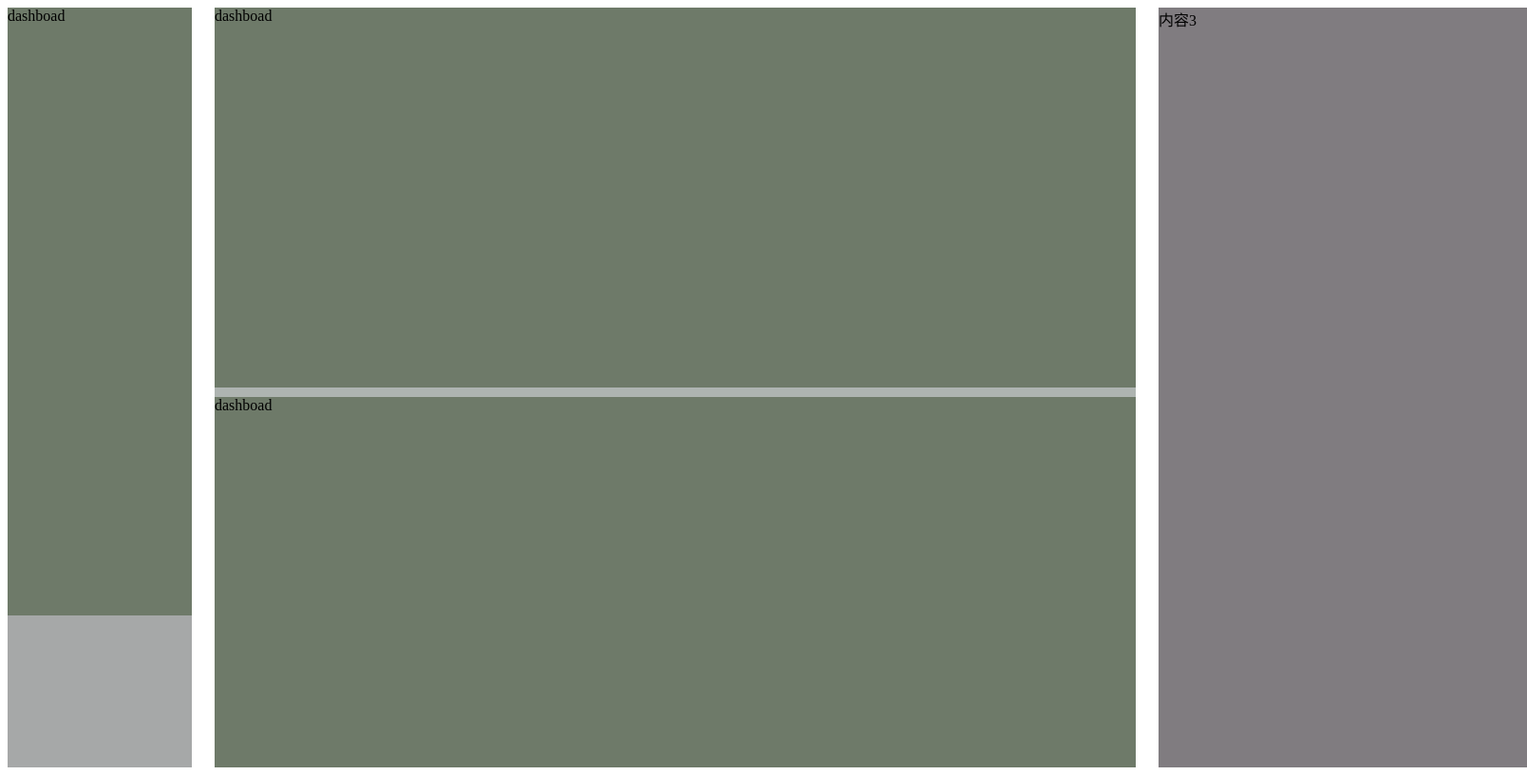
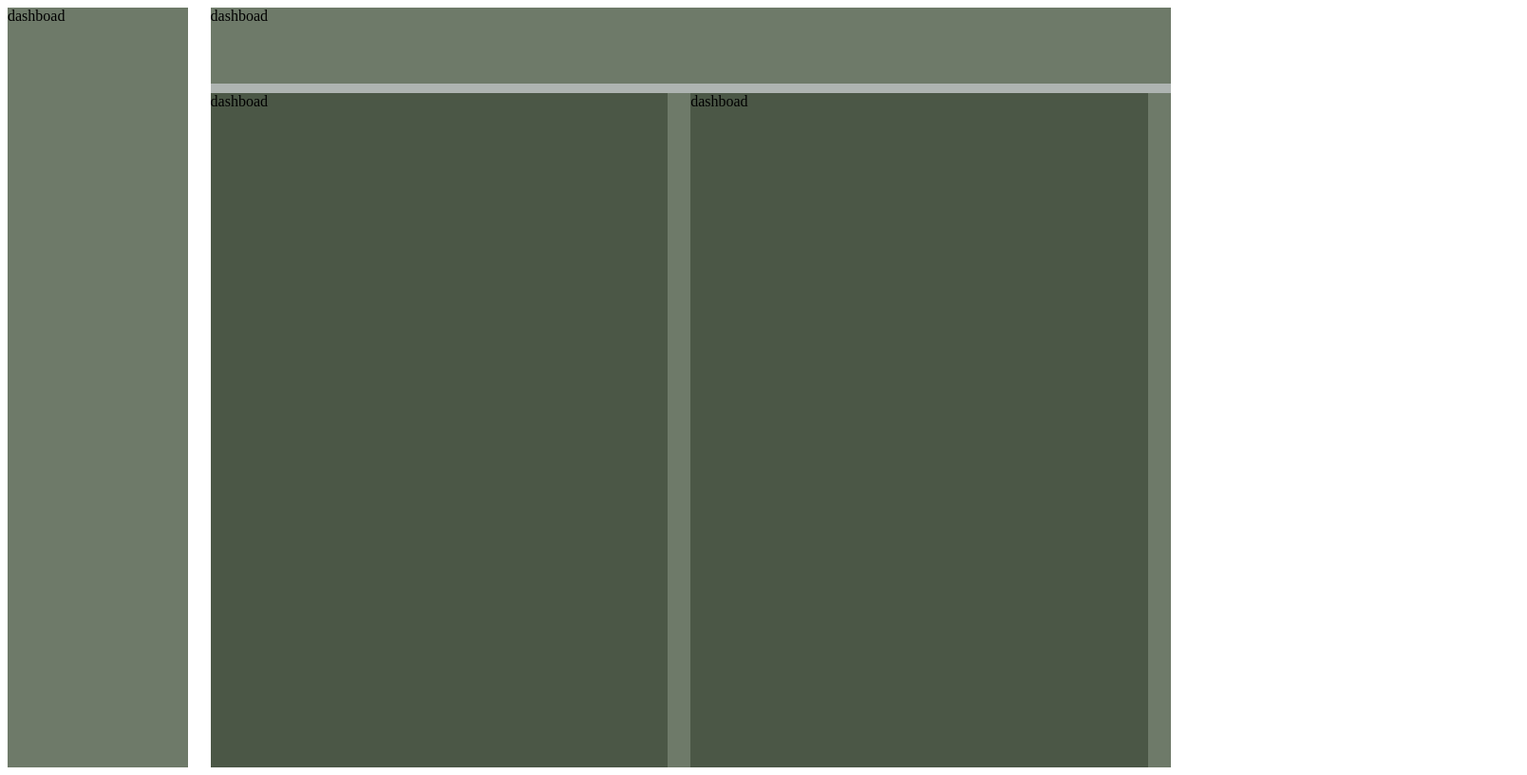
Before and after one commit to 2909377582/GWEO, a plain HTML site: page index.html in a window 1280 px wide. Shown: the whole page at 95% size, 1608 px wide, since content can reach past the window. Drawn offline with Linux system fonts and the light colour scheme.

Commit message:
更新布局

```diff
--- a/index.css
+++ b/index.css
@@ -48,42 +48,46 @@
 
 .container {
     display: flex; /* 使用flex布局 */
-    width: 1600px;
+    width: 100wh;
     height: 100vh;
     background-color: #eee(203, 202, 201);
-  }
+}
 
-  .box-child1 {
+.box-child1 {
     display: flex;
-    width: 200px;
+    width: 15%;
     height: 100%;
     background-color: rgb(166, 168, 168);
     margin-right: 24px;
+}
 
     .box-child1-son1{
         width: 100%;
-        height: 80%;
+        height: 100%;
         margin-bottom: 12px;
         background-color: rgb(110, 122, 105);
-
     }
-  }
-  .box-child2 {
-    width: 1000px;
+.box-child2 {
+    width: 80%;
     height: 100%;
     background-color: rgb(174, 180, 177);
     margin-right: 24px;
     overflow: hidden;
-
+}
     .box-child2-son1{
-        height: 50%;
+        height: 10%;
         margin-bottom: 10px;
         background-color: rgb(110, 122, 105)
     }
-  }
-  .box-child3 {
-    width: 400px;
-    height: 100%;
-    background-color: rgb(128, 124, 128);
+    .box-child2-son2{
+        display: flex;
+        height: 90%;
+        margin-bottom: 10px;
+        background-color: rgb(110, 122, 105)
+    }
+        .box-child2-son2-son1{
+            width:50%;
+            background-color: rgb(75, 87, 70);
+            margin-right: 24px;
 
-  }
+        }
--- a/index.html
+++ b/index.html
@@ -36,10 +36,15 @@
     </div>
     <div class="box-child2">
         <div class="box-child2-son1">dashboad</div>
-        <div class="box-child2-son1">dashboad</div>
+
+        <div class="box-child2-son2">
+            <div class="box-child2-son2-son1">dashboad</div>
+            <div class="box-child2-son2-son1">dashboad</div>
+        </div>
+
     </div>
 
 
-    <div class="box-child3">内容3</div>
+
 </body>
 </html>
```
